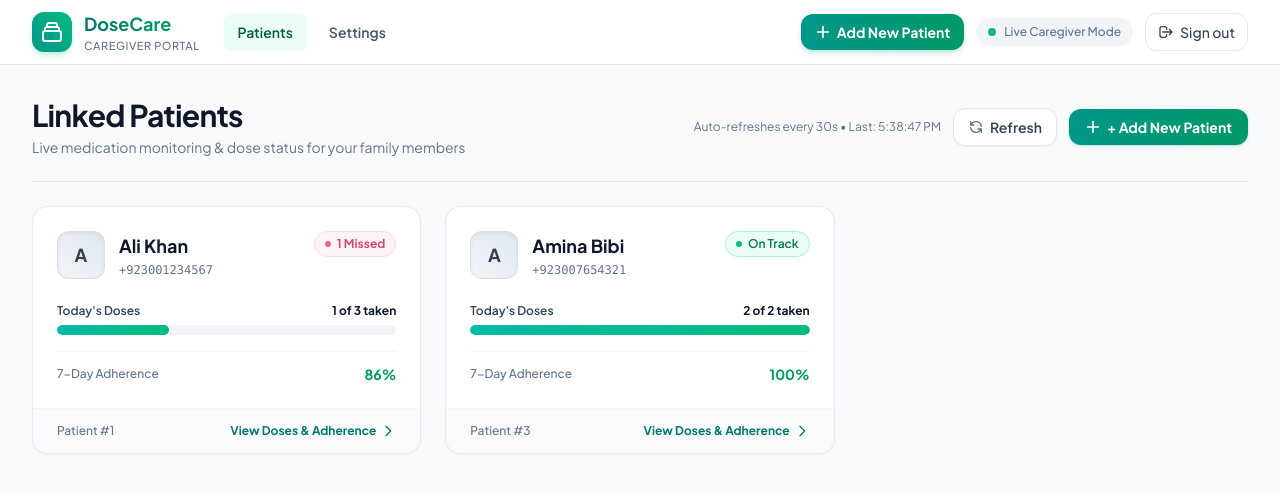
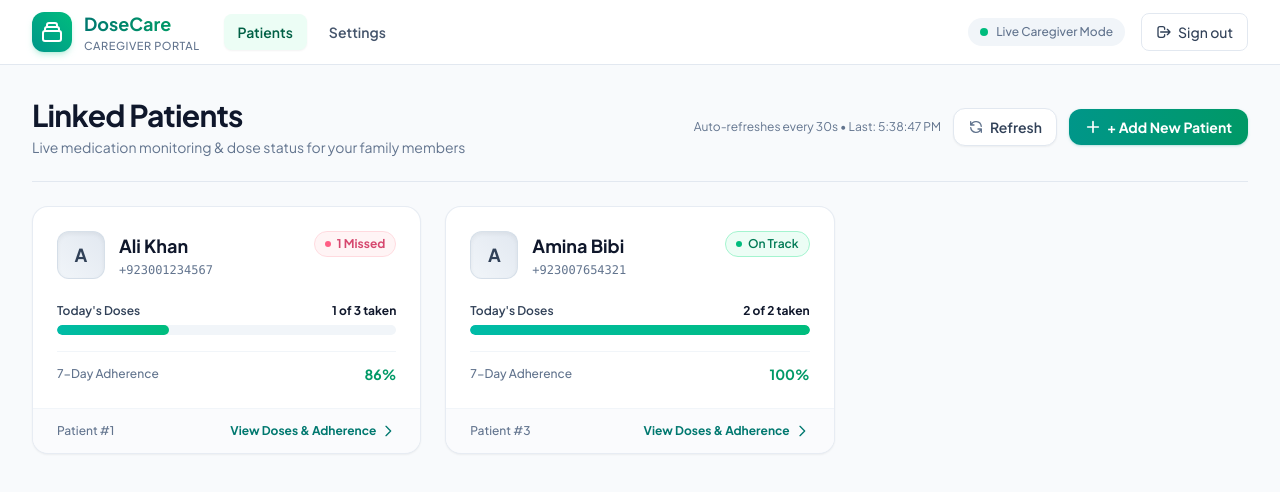
Before and after one commit to behzad-12-nawaz/team, a React (Vite) app in the folder caregiver-dashboard/: page /patients in a window 1280 px wide. Shown: the top 492 px of the page. Built offline with nearby package versions, Linux system fonts and the light colour scheme; sample sign-in values are in the browser's storage.

Commit message:
refactor(caregiver-dashboard): keep Add New Patient button only on Patients homepage

```diff
--- a/caregiver-dashboard/src/components/Navbar.jsx
+++ b/caregiver-dashboard/src/components/Navbar.jsx
@@ -56,31 +56,20 @@ export function Navbar() {
             </nav>
           </div>
 
-          <div className="flex items-center space-x-3">
-            {/* Quick Add Patient Button in Navbar */}
-            <Link
-              to="/settings"
-              className="inline-flex items-center px-3.5 py-2 text-xs sm:text-sm font-bold rounded-xl bg-gradient-to-r from-teal-600 to-emerald-600 hover:from-teal-700 hover:to-emerald-700 text-white shadow-md shadow-teal-600/20 hover:shadow-teal-600/30 transition-all hover:scale-[1.02] cursor-pointer"
-            >
-              <svg className="w-4 h-4 mr-1.5" fill="none" viewBox="0 0 24 24" stroke="currentColor">
-                <path strokeLinecap="round" strokeLinejoin="round" strokeWidth={2.5} d="M12 4v16m8-8H4" />
-              </svg>
-              <span>Add New Patient</span>
-            </Link>
-
-            <div className="hidden md:flex items-center space-x-2 text-xs font-medium text-slate-500 bg-slate-100 px-3 py-1.5 rounded-full">
+          <div className="flex items-center space-x-4">
+            <div className="hidden sm:flex items-center space-x-2 text-xs font-medium text-slate-500 bg-slate-100 px-3 py-1.5 rounded-full">
               <span className="w-2 h-2 rounded-full bg-emerald-500 animate-pulse"></span>
               <span>Live Caregiver Mode</span>
             </div>
 
             <button
               onClick={handleLogout}
-              className="inline-flex items-center px-3 py-2 text-xs sm:text-sm font-medium text-slate-700 hover:text-rose-600 hover:bg-rose-50 rounded-xl transition-colors border border-slate-200 hover:border-rose-200 cursor-pointer"
+              className="inline-flex items-center px-3.5 py-2 text-sm font-medium text-slate-700 hover:text-rose-600 hover:bg-rose-50 rounded-lg transition-colors border border-slate-200 hover:border-rose-200 cursor-pointer"
             >
-              <svg className="w-4 h-4 sm:mr-1.5" fill="none" viewBox="0 0 24 24" stroke="currentColor">
+              <svg className="w-4 h-4 mr-1.5" fill="none" viewBox="0 0 24 24" stroke="currentColor">
                 <path strokeLinecap="round" strokeLinejoin="round" strokeWidth={2} d="M17 16l4-4m0 0l-4-4m4 4H7m6 4v1a3 3 0 01-3 3H6a3 3 0 01-3-3V7a3 3 0 013-3h4a3 3 0 013 3v1" />
               </svg>
-              <span className="hidden sm:inline">Sign out</span>
+              Sign out
             </button>
           </div>
         </div>
```
